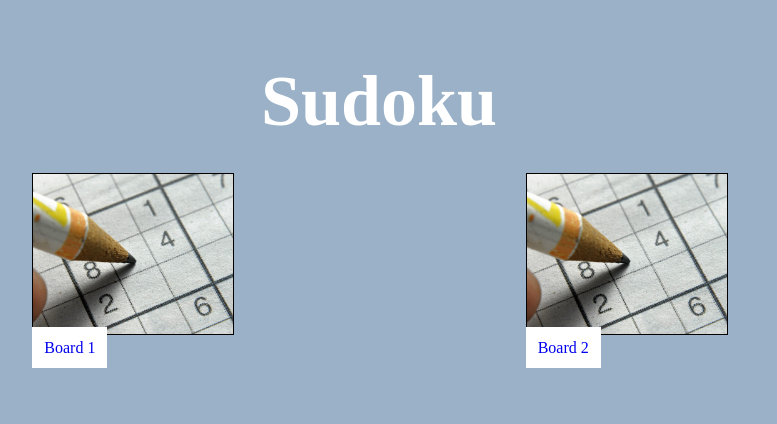
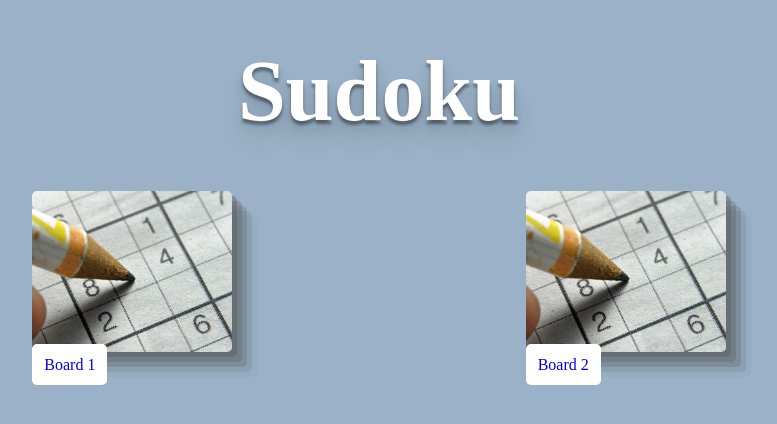
Before and after one commit to aayushraina3/sudoku, a website: page public/index.html in a window 1280 px wide. Shown: the part 184-608 px from the top of the page, without its empty margins (261-1038 px from the left). Drawn offline with Linux system fonts and the light colour scheme.

Commit message:
added shadows

```diff
--- a/public/css/style.css
+++ b/public/css/style.css
@@ -14,9 +14,12 @@ body{
 
 .heading{
     color: white;
-    font-size: 72px;
+    font-size: 86px;
     font-weight: bold;
-    margin-bottom: 30px;
+    margin-bottom: 50px;
+    text-shadow: 0px 4px 3px rgba(0,0,0,0.4),
+                 0px 8px 13px rgba(0,0,0,0.1),
+                 0px 18px 23px rgba(0,0,0,0.1);
 }
 
 .timer{
@@ -94,10 +97,11 @@ body{
     font-size: 18px;
     background-color: aliceblue;
     border: none;
+    border-radius: 5px;
 }
 
 .check-btn:hover{
-    background-color: slategray;
+    background-color: #6389ad;
 }
 
 @media screen and (max-width: 480px){
@@ -137,6 +141,11 @@ body{
     width: 110px;
     height: 50px;
     font-weight: bold;
+    border-radius: 5px;
+}
+
+.start-btn:hover{
+    background-color: #6389ad;
 }
 
 .boards{
@@ -154,11 +163,25 @@ body{
 
 .board-thumbnail-img{
     width: 100%;
-    border: 1px solid black;
+    /* border: 2px solid #c7aa9a; */
+    border-radius: 5px;
 }
 
 .board-thumbnail-a{
     text-decoration: none;
     background-color: #fff;
     padding: 12px;
+    border-radius: 5px;
 }
+
+.board-thumbnail-a:hover{
+    box-shadow: 0 0 5px #000000;
+}
+
+.shadow6 {
+    box-shadow: 5px 5px rgba(88, 88, 88, 0.4),
+                10px 10px rgba(86, 87, 87, 0.3),
+                15px 15px rgba(66, 68, 68, 0.2),
+                20px 20px rgba(51, 53, 53, 0.1),
+                25px 25px rgba(86, 87, 87, 0.05);
+}
--- a/public/index.html
+++ b/public/index.html
@@ -12,11 +12,11 @@
         <div class="heading">Sudoku</div>
         <div class="boards">
             <div class="board-thumbnail">
-                <img class="board-thumbnail-img" src="images/sudoku.jpg" alt="Board 1">
+                <img class="board-thumbnail-img shadow6" src="images/sudoku.jpg" alt="Board 1">
                 <a class="board-thumbnail-a" href="boards/board1">Board 1</a>
             </div>
             <div class="board-thumbnail">
-                <img class="board-thumbnail-img" src="images/sudoku.jpg" alt="Board 2">
+                <img class="board-thumbnail-img shadow6" src="images/sudoku.jpg" alt="Board 2">
                 <a class="board-thumbnail-a" href="boards/board2">Board 2</a>
             </div>
         </div>
```
Also changed, not shown: public/boards/board1.html (+1 -1 lines), public/boards/board2.html (+1 -1 lines), 1 other file.
